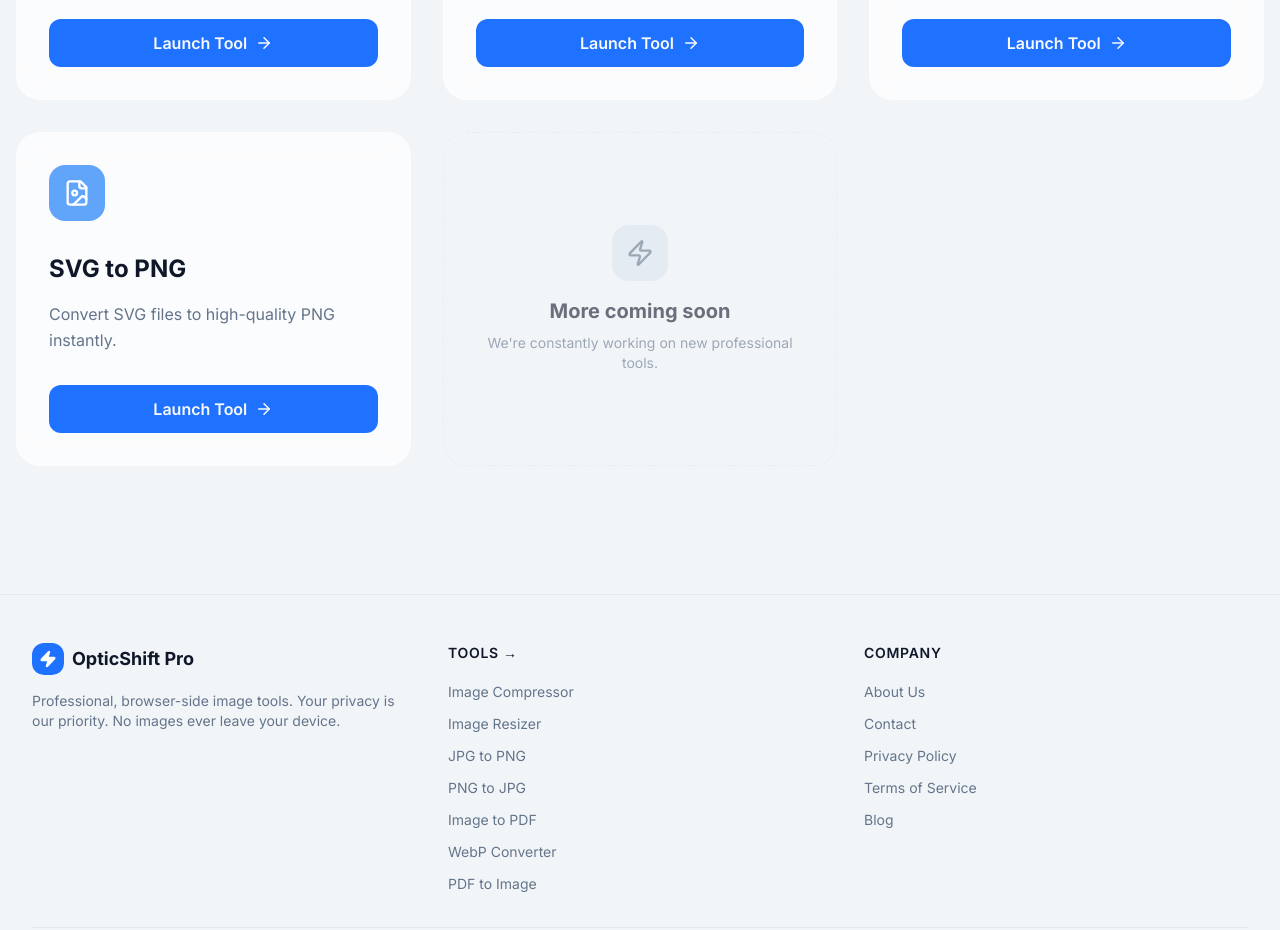
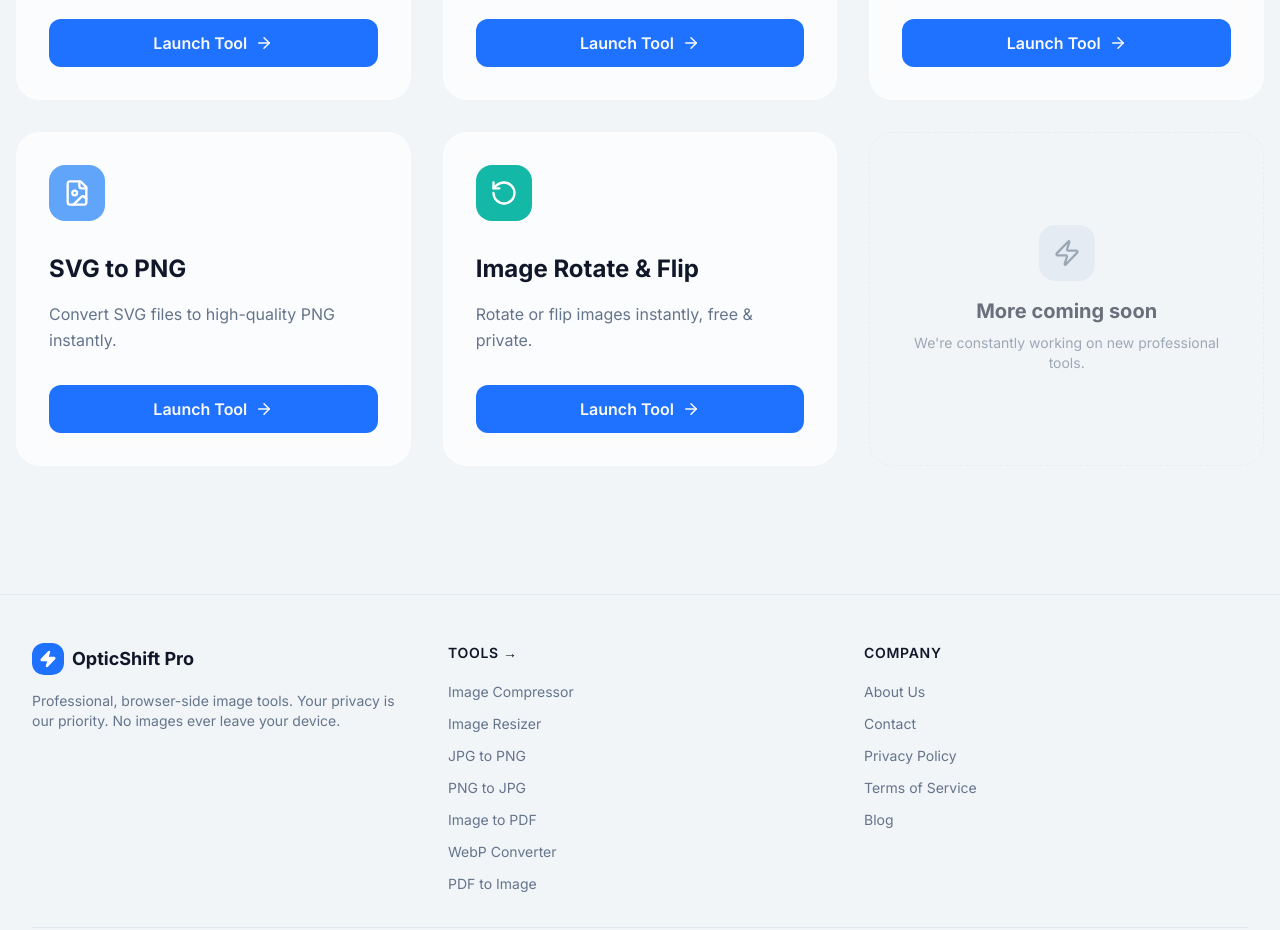
Before and after one commit to surajkumar122024-star/ok01, a Next.js app: page /tools in a window 1280 px wide. Shown: the part 1360-2290 px from the top of the page. Built offline with nearby package versions, Linux system fonts and the light colour scheme.

Commit message:
Add Image Rotate & Flip tool to ToolsPage

```diff
--- a/src/app/tools/page.tsx
+++ b/src/app/tools/page.tsx
@@ -83,6 +83,13 @@ const tools = [
   icon: FileImage,
   color: "bg-blue-400"
 },
+  {
+  name: "Image Rotate & Flip",
+  slug: "image-rotate",
+  description: "Rotate or flip images instantly, free & private.",
+  icon: RotateCcw,
+  color: "bg-teal-500"
+},
 ];
 
 export default function ToolsPage() {
```
